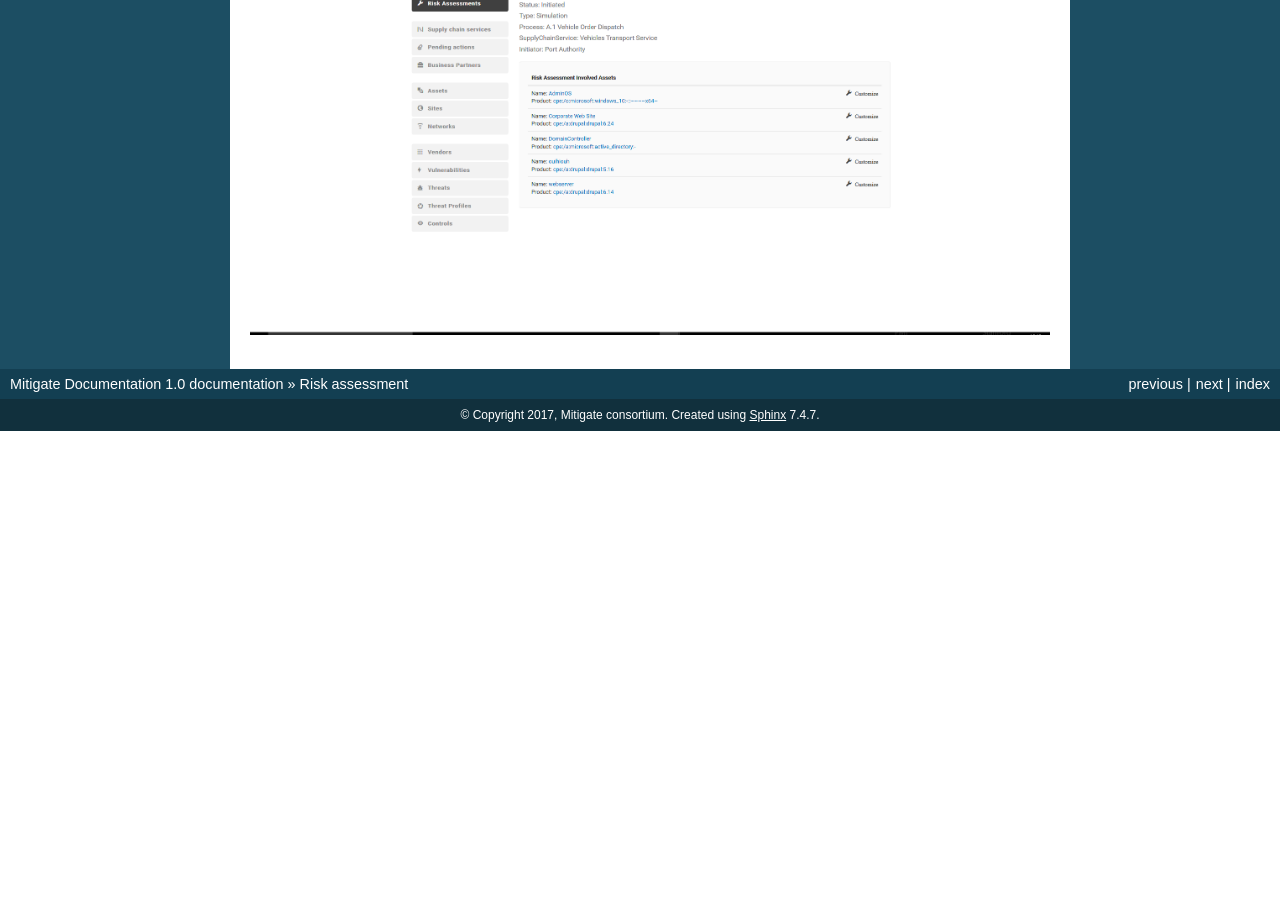
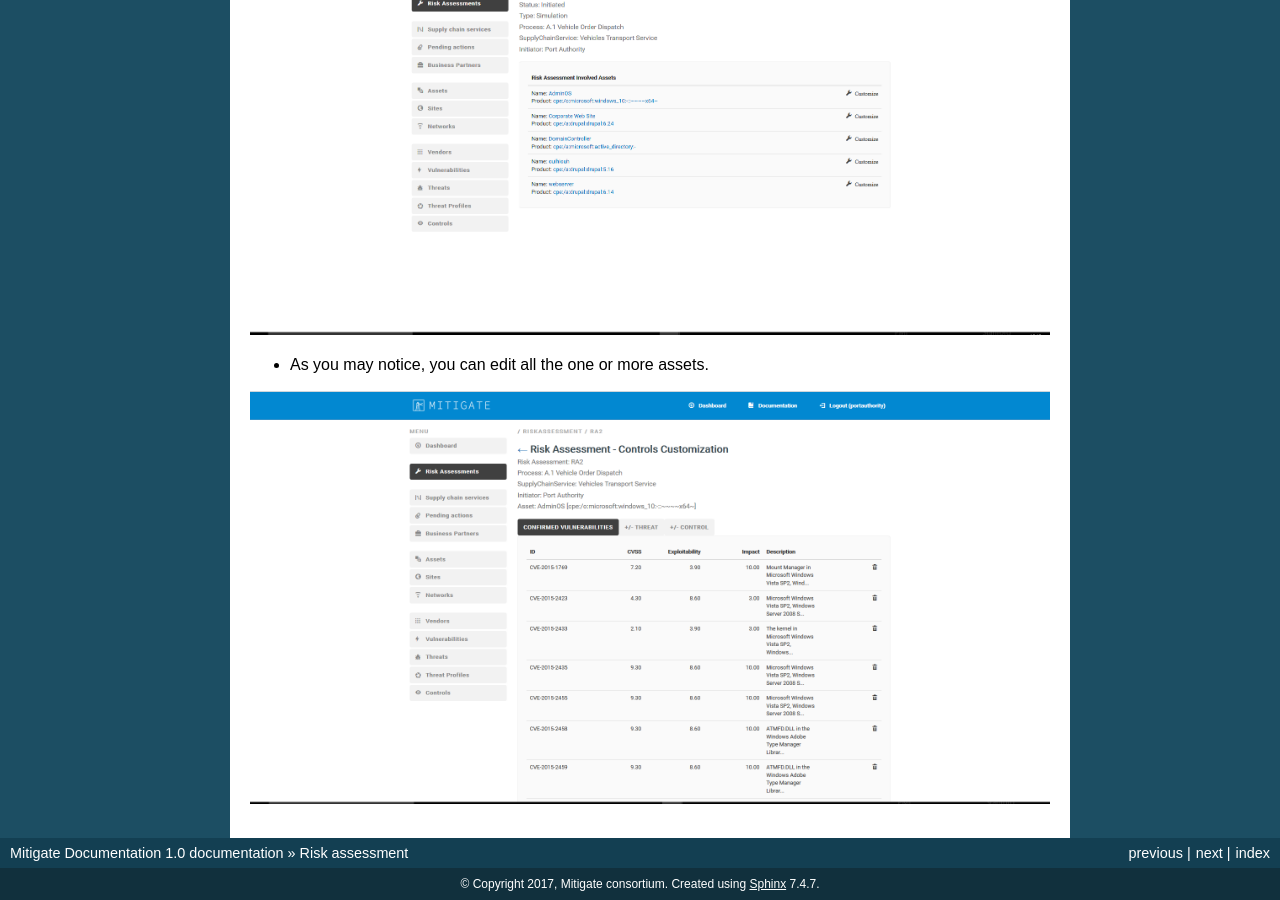
Before and after one commit to singularlogic/mitigate-documentation, a Sphinx documentation site: the page built from docs/pd_risk_ass.rst, in a window 1280 px wide and 900 px high, scrolled down 885 px. Built offline with Sphinx 7.4.7, drawn with Linux system fonts in a browser that asks for light colours; before the commit the page ends 1316 px from its top, so only the background shows below that.

Commit message:
Update pd_risk_ass.rst

```diff
--- a/docs/pd_risk_ass.rst
+++ b/docs/pd_risk_ass.rst
@@ -21,3 +21,7 @@ Initiate a Risk Assessment
 - By clicking on “View assets” the system will show you the cyber assets participating in this SCS process.
 
 .. image:: assets/ra2.jpg
+
+- As you may notice, you can edit all the one or more assets.
+
+.. image:: assets/ra3.png
```
